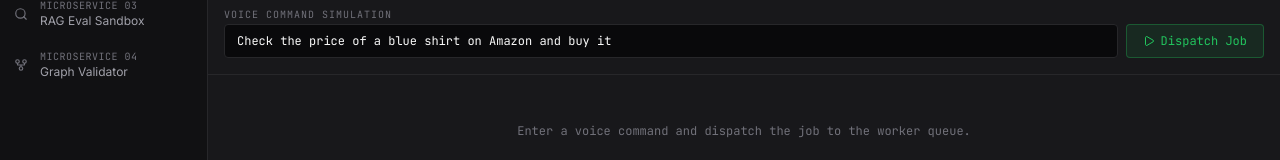
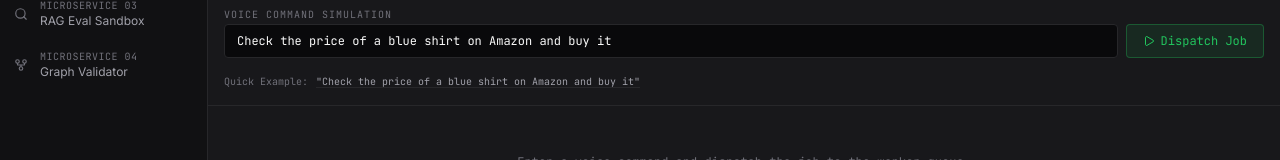
Before and after one commit to sudhanshuraj13/portfolio, a Next.js app in the folder apps/web/: page / in a window 1280 px wide. Shown: the part 215-375 px from the top of the page. Built offline with nearby package versions, Linux system fonts and the light colour scheme; no server answers.

Commit message:
Add clickable quick examples to microservice UIs for better UX

```diff
--- a/apps/web/src/components/modules/ArgusModule.tsx
+++ b/apps/web/src/components/modules/ArgusModule.tsx
@@ -93,6 +93,15 @@ export function ArgusModule() {
             Dispatch Job
           </button>
         </div>
+        <div className="flex items-center gap-2 text-[10px] text-dim font-mono pt-1">
+          <span>Quick Example:</span>
+          <button
+            onClick={() => setCommand("Check the price of a blue shirt on Amazon and buy it")}
+            className="text-muted hover:text-primary transition-colors underline decoration-border underline-offset-2"
+          >
+            &quot;Check the price of a blue shirt on Amazon and buy it&quot;
+          </button>
+        </div>
       </div>
 
       {/* Result Area */}
--- a/apps/web/src/components/modules/LlmGatewayModule.tsx
+++ b/apps/web/src/components/modules/LlmGatewayModule.tsx
@@ -10,7 +10,7 @@ interface QueueResponse {
 }
 
 export function LlmGatewayModule() {
-  const [prompt, setPrompt] = useState("");
+  const [prompt, setPrompt] = useState("Summarize the benefits of event-driven microservices architecture.");
   const [isRouting, setIsRouting] = useState(false);
   const [result, setResult] = useState<QueueResponse | null>(null);
 
@@ -91,6 +91,15 @@ export function LlmGatewayModule() {
             Dispatch Job
           </button>
         </div>
+        <div className="flex items-center gap-2 text-[10px] text-dim font-mono pt-1">
+          <span>Quick Example:</span>
+          <button
+            onClick={() => setPrompt("Summarize the benefits of event-driven microservices architecture.")}
+            className="text-muted hover:text-primary transition-colors underline decoration-border underline-offset-2"
+          >
+            &quot;Summarize the benefits of event-driven microservices architecture.&quot;
+          </button>
+        </div>
       </div>
 
       {/* Result Area */}
--- a/apps/web/src/components/modules/RagSandboxModule.tsx
+++ b/apps/web/src/components/modules/RagSandboxModule.tsx
@@ -91,6 +91,15 @@ export function RagSandboxModule() {
             Dispatch Job
           </button>
         </div>
+        <div className="flex items-center gap-2 text-[10px] text-dim font-mono pt-1">
+          <span>Quick Example:</span>
+          <button
+            onClick={() => setQuery("AI diet plans for Ayurvedic treatment")}
+            className="text-muted hover:text-primary transition-colors underline decoration-border underline-offset-2"
+          >
+            &quot;AI diet plans for Ayurvedic treatment&quot;
+          </button>
+        </div>
       </div>
 
       {/* Result Area */}
```
